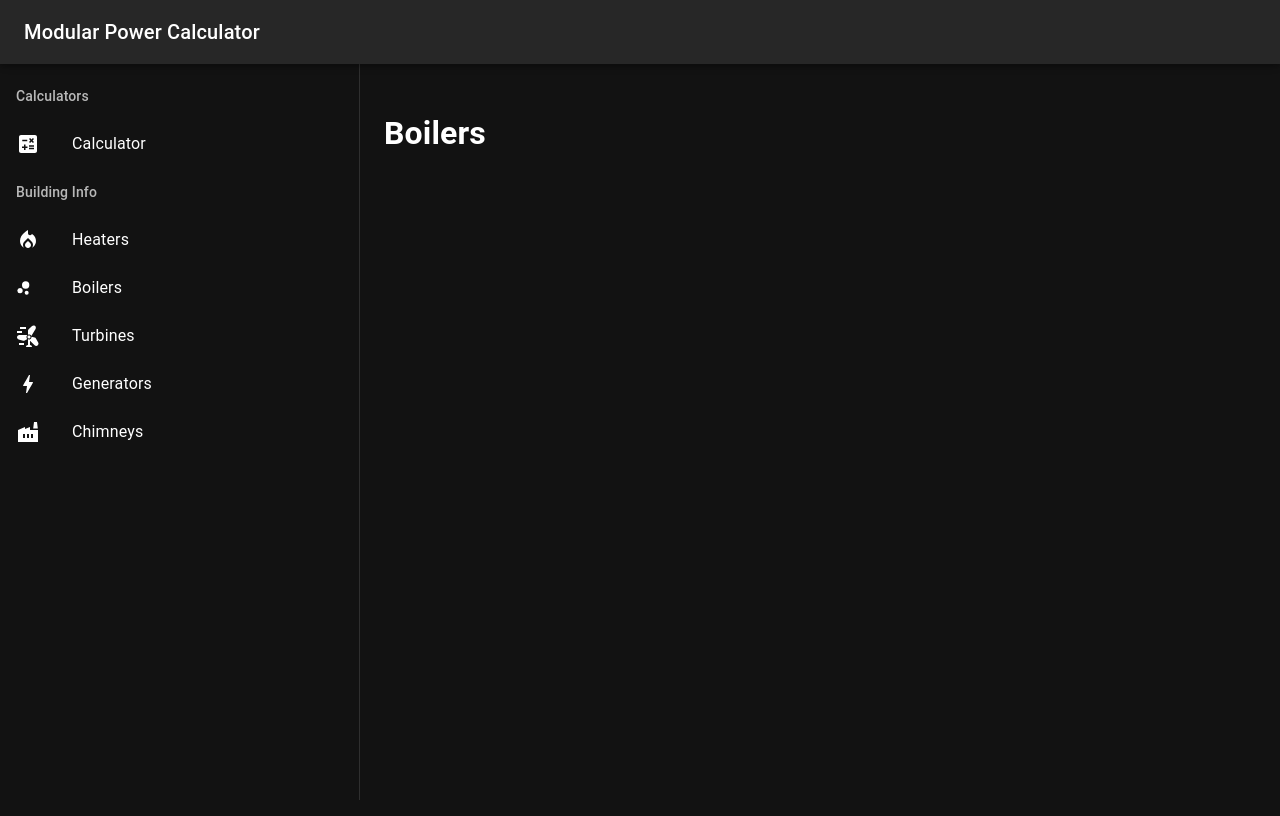
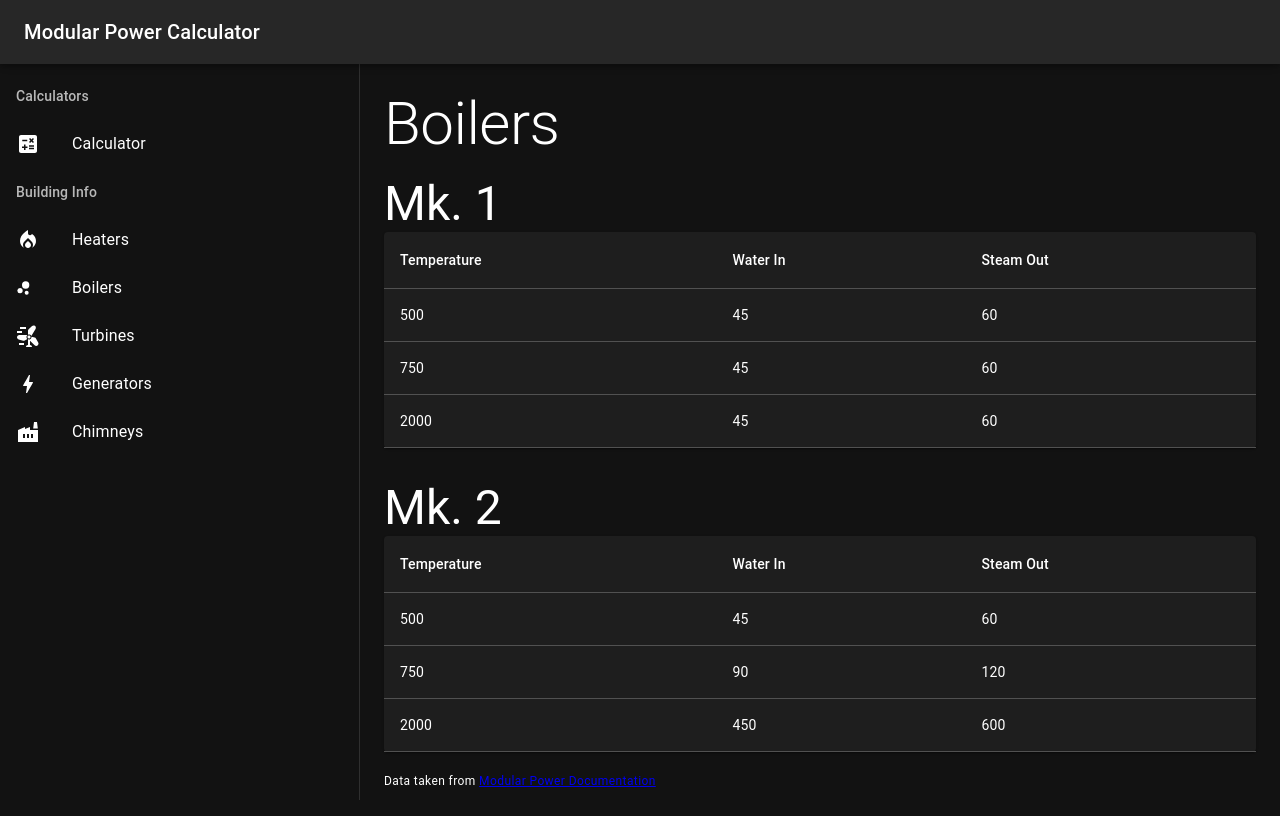
Before and after one commit to elizabethlfransen/modular-power-calc, a React (Vite) app: page /boilers in a window 1280 px wide. Built offline with nearby package versions, Linux system fonts and the light colour scheme.

Commit message:
Add boiler information

```diff
--- a/src/Router.tsx
+++ b/src/Router.tsx
@@ -3,6 +3,7 @@ import {ReactNode} from "react";
 import {Bolt, Calculate, Factory, LocalFireDepartment, WindPower} from "@mui/icons-material";
 import {TbChartBubbleFilled} from "react-icons/tb";
 import Heaters from "./pages/Heaters.tsx";
+import Boilers from "./pages/Boilers.tsx";
 
 type AppRouteBase = RouteObject;
 
@@ -38,7 +39,7 @@ export const routes: AppRoute[] = [
     },
     {
         path: "/boilers",
-        element: <h1>Boilers</h1>,
+        element: <Boilers/>,
         icon: <TbChartBubbleFilled/>,
         label: "Boilers",
         category: "Building Info",
--- a/src/components/AppScaffold.tsx
+++ b/src/components/AppScaffold.tsx
@@ -88,9 +88,18 @@ export default function AppScaffold({children}: AppScaffoldProps) {
                     </List>
                 </Box>
             </Drawer>
-            <Box component="main" sx={{flexGrow: 1, p: 3}}>
+            <Box sx={{flexGrow: 1, p: 3}}>
                 <Toolbar/>
-                {children}
+                <Box component="main">
+                    {children}
+                </Box>
+                <Box component="footer">
+                    <Typography variant="caption">
+                        Data taken from <a
+                        href="https://docs.ficsit.app/refinedrd/latest/rp/buildings/modularpower/index.html">Modular Power
+                        Documentation</a>
+                    </Typography>
+                </Box>
             </Box>
         </Box>
     );
--- /dev/null
+++ b/src/config/boilers.ts
@@ -0,0 +1,53 @@
+export type BoilerIOData = {
+    temperature: number;
+    waterIn: number;
+    steamOut: number;
+}
+
+export type BoilerData = {
+    name: string;
+    io: BoilerIOData[];
+}
+
+export const BOILERS = {
+    mk1: {
+        name: 'Mk. 1',
+        io: [
+            {
+                temperature: 500,
+                waterIn: 45,
+                steamOut: 60
+            },
+            {
+                temperature: 750,
+                waterIn: 45,
+                steamOut: 60
+            },
+            {
+                temperature: 2000,
+                waterIn: 45,
+                steamOut: 60
+            },
+        ]
+    },
+    mk2: {
+        name: 'Mk. 2',
+        io: [
+            {
+                temperature: 500,
+                waterIn: 45,
+                steamOut: 60
+            },
+            {
+                temperature: 750,
+                waterIn: 90,
+                steamOut: 120
+            },
+            {
+                temperature: 2000,
+                waterIn: 450,
+                steamOut: 600
+            },
+        ]
+    }
+} satisfies Record<string, BoilerData>;
--- /dev/null
+++ b/src/pages/Boilers.tsx
@@ -0,0 +1,42 @@
+import {Box, Paper, Table, TableBody, TableCell, TableHead, TableRow, Typography} from "@mui/material";
+import {BoilerData, BoilerIOData, BOILERS} from "../config/boilers.ts";
+
+function BoilerDataRow({steamOut, temperature, waterIn}: BoilerIOData) {
+    return (<TableRow>
+        <TableCell>{temperature}</TableCell>
+        <TableCell>{waterIn}</TableCell>
+        <TableCell>{steamOut}</TableCell>
+    </TableRow>)
+}
+
+function BoilerDataDisplay({id, boilerData: {name, io}}: { id: string, boilerData: BoilerData }) {
+    return (<Box id={id} sx={{
+        py: 2
+    }}>
+        <Typography variant="h3">{name}</Typography>
+        <Paper>
+            <Table>
+                <TableHead>
+                    <TableRow>
+                        <TableCell>Temperature</TableCell>
+                        <TableCell>Water In</TableCell>
+                        <TableCell>Steam Out</TableCell>
+                    </TableRow>
+                </TableHead>
+                <TableBody>
+                    {io.map((row, index) => <BoilerDataRow key={index} {...row}/>)}
+                </TableBody>
+            </Table>
+        </Paper>
+    </Box>)
+}
+
+export default function Boilers() {
+    return (<Box>
+        <Typography variant="h2">Boilers</Typography>
+        {
+            Object.entries(BOILERS).map(([key, boilerData]) => (
+                <BoilerDataDisplay key={key} id={key} boilerData={boilerData}/>))
+        }
+    </Box>)
+}
--- a/src/pages/Heaters.tsx
+++ b/src/pages/Heaters.tsx
@@ -109,7 +109,6 @@ function HeaterDataDisplay({id, heaterData: {name, fuel, type}}: HeaterDataDispl
 
 export default function Heaters() {
     return (
-        <>
         <Box>
             <Typography variant="h2">Heaters</Typography>
             <Box>
@@ -119,13 +118,5 @@ export default function Heaters() {
                 }
             </Box>
         </Box>
-            <footer>
-                <Typography variant="caption">
-                    Data taken from <a
-                    href="https://docs.ficsit.app/refinedrd/latest/rp/buildings/modularpower/index.html">Modular Power
-                    Documentation</a>
-                </Typography>
-            </footer>
-        </>
     );
 }
```
Lines whose indentation alone changed are shown as unchanged.
